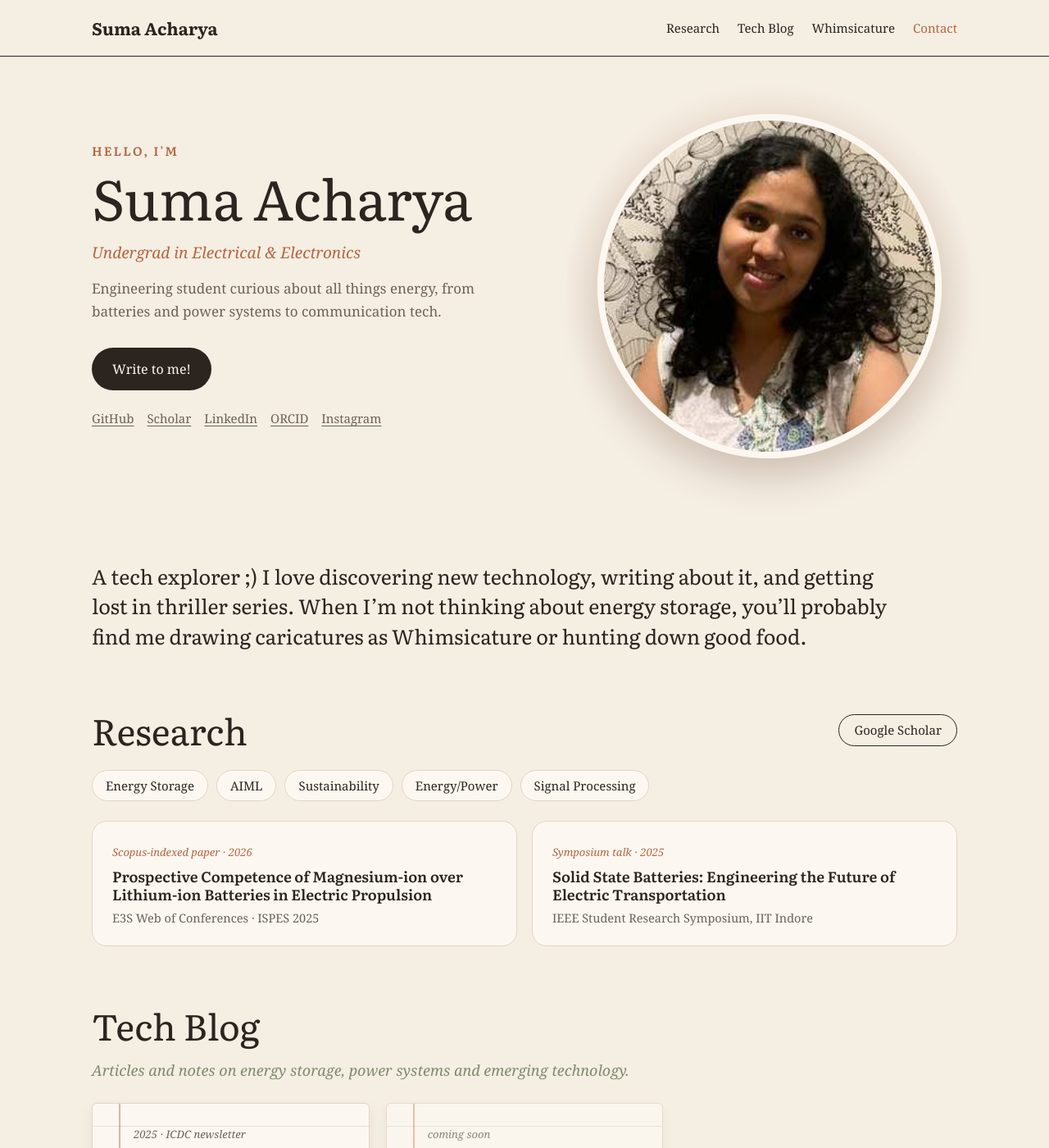
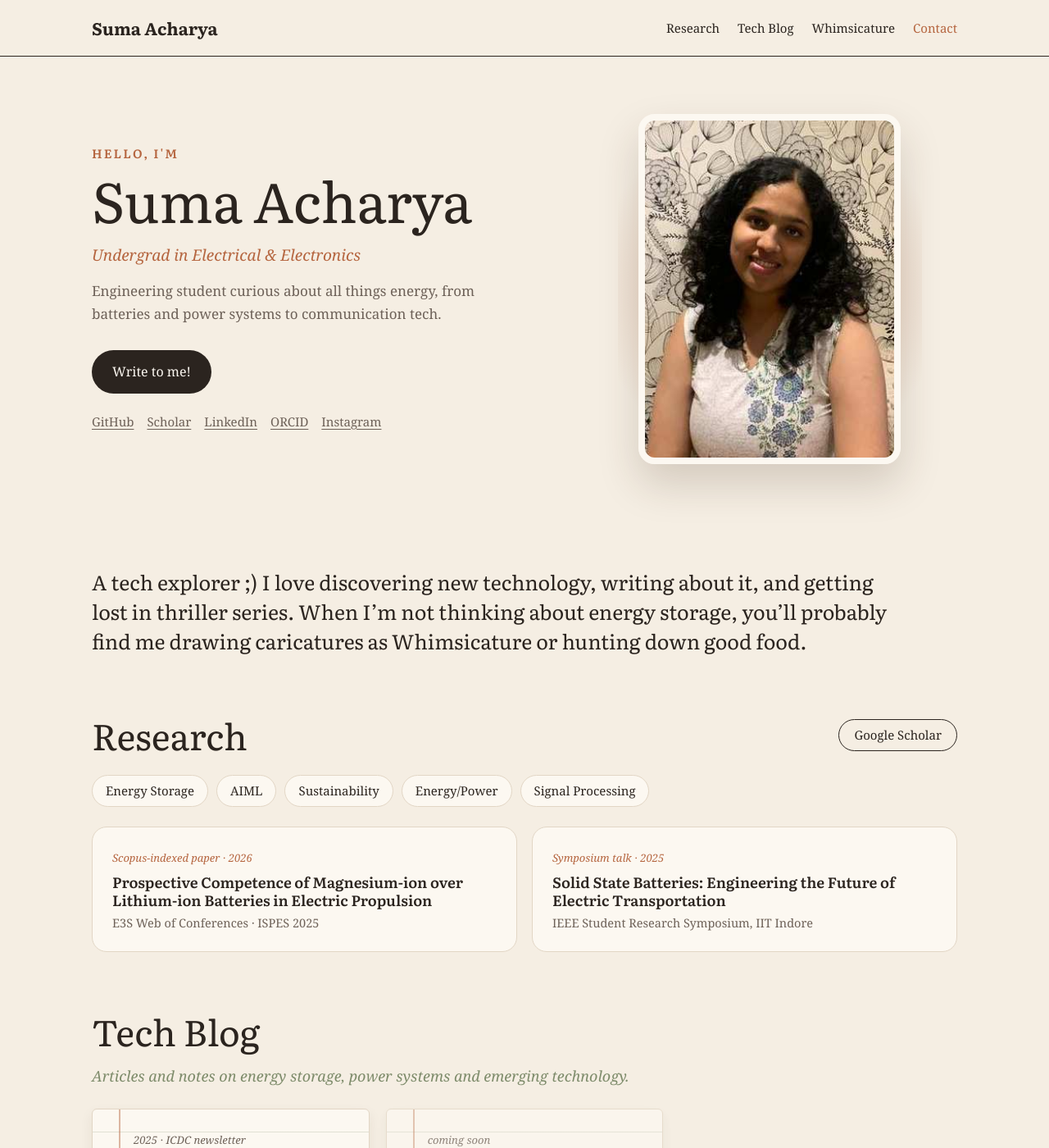
Before and after one commit to SumaAcharya/SumaAcharya.github.io, a Jekyll site: the page built from index.html, in a window 1280 px wide and 1400 px high. Shown: the whole window at 82% size. Built offline with Jekyll 4.4.1, drawn with Linux system fonts in a browser that asks for light colours.

Commit message:
Add files via upload

```diff
--- a/assets/style.css
+++ b/assets/style.css
@@ -45,7 +45,7 @@ img { max-width: 100%; display: block; }
 
 /* hero */
 .hero { display: grid; grid-template-columns: 1.1fr .9fr; gap: 40px; align-items: center; padding-top: 70px; padding-bottom: 56px; }
-@media (max-width: 820px) { .hero { grid-template-columns: 1fr; padding-top: 36px; } .portrait { order: -1; max-width: 300px; } }
+@media (max-width: 820px) { .hero { grid-template-columns: 1fr; padding-top: 36px; } .portrait { order: -1; max-width: 260px; } }
 .hello { font-size: 15px; font-weight: 600; letter-spacing: .14em; text-transform: uppercase; color: var(--accent); margin-bottom: 6px; }
 .hello.small { font-size: 14px; }
 .wave { display: inline-block; transform-origin: 70% 70%; animation: wave 2.6s ease-in-out infinite; }
@@ -55,9 +55,9 @@ img { max-width: 100%; display: block; }
 .intro { color: var(--muted); max-width: 470px; }
 .social { display: flex; flex-wrap: wrap; gap: 6px 16px; font-size: 15px; }
 .social a { color: var(--muted); }
-.portrait { position: relative; aspect-ratio: 1; width: 100%; max-width: 420px; justify-self: center; }
-.portrait-glow { position: absolute; inset: -10%; border-radius: 50%; background: radial-gradient(circle, rgba(212, 162, 76, .35) 0%, rgba(181, 101, 63, .15) 45%, transparent 70%); }
-.portrait-img { position: relative; width: 100%; height: 100%; border-radius: 50%; object-fit: cover; object-position: 50% 30%; border: 8px solid var(--paper); box-shadow: 0 24px 50px rgba(60, 40, 20, .18); }
+.portrait { position: relative; aspect-ratio: 3 / 4; width: 100%; max-width: 320px; justify-self: center; }
+.portrait-glow { position: absolute; inset: -8%; border-radius: 40px; background: radial-gradient(circle, rgba(212, 162, 76, .35) 0%, rgba(181, 101, 63, .15) 45%, transparent 70%); }
+.portrait-img { position: relative; width: 100%; height: 100%; border-radius: 20px; object-fit: cover; object-position: center; border: 8px solid var(--paper); box-shadow: 0 24px 50px rgba(60, 40, 20, .18); }
 .placeholder { background: var(--btn); display: grid; place-items: center; font-size: 80px; color: var(--muted); font-family: 'Literata', serif; }
 .badge { position: absolute; background: var(--paper); border: 1.5px solid var(--ink); border-radius: 99px; padding: 6px 14px; font-size: 14px; box-shadow: 3px 3px 0 var(--ink); white-space: nowrap; }
 .b1 { top: 10%; left: -4%; transform: rotate(-5deg); }
```
